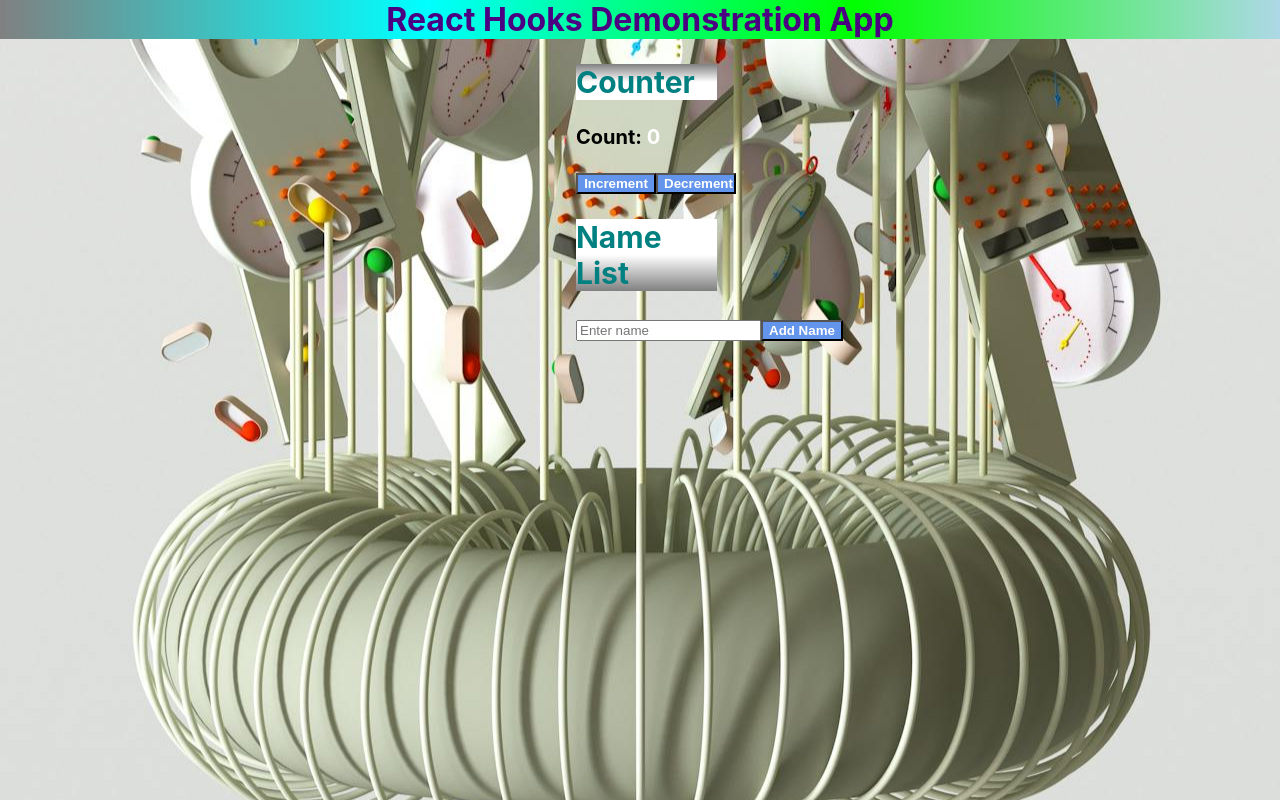
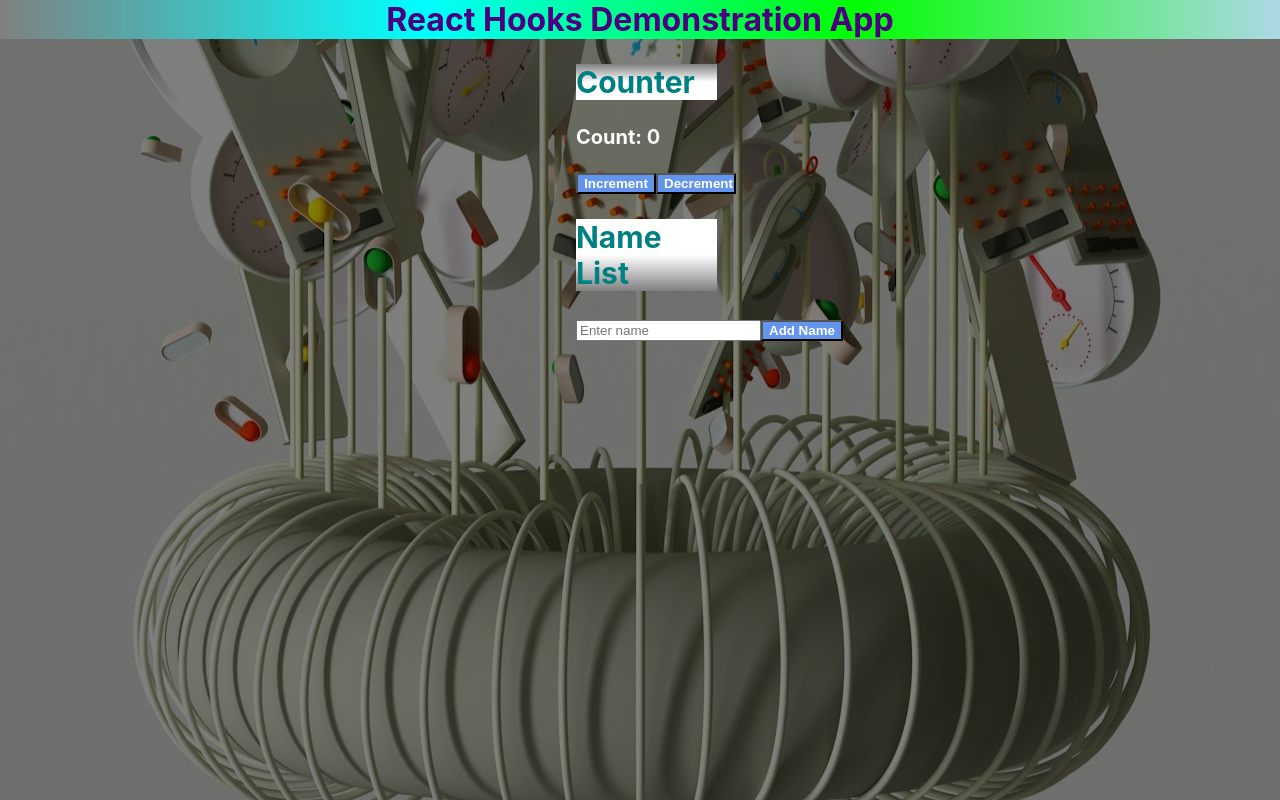
Before and after one commit to Seun0001/React_Hooks_Demonstration_App, a React (Create React App) app in the folder react-hooks-demonstration-app/: page / in a window 1280 px wide. Built offline with nearby package versions, Linux system fonts and the light colour scheme.

Commit message:
Hooks on React Project Done

```diff
--- a/react-hooks-demonstration-app/src/Components/ReactHooks/ReactHooks.css
+++ b/react-hooks-demonstration-app/src/Components/ReactHooks/ReactHooks.css
@@ -4,6 +4,9 @@ body {
     background-position: center;
     background-size: cover;
     overflow-y: scroll;
+    background-color: rgba(0, 0, 0, 0.5);
+    background-blend-mode: darken;
+    width: 100%; height: auto;
 }
 h1 {
     margin: 0px;
@@ -34,24 +37,16 @@ div > .keyName {
 }
 p,
 ul {
-    color: white;
+    color: whitesmoke;
     font-weight: bold;
-}
-.nameList {
-    background: rgba(10, 0, 255, 0.4);
-    background: url(../Images/Asparic.jpg);
-    background-repeat: no-repeat;
-    background-position: center;
-    background-size: cover;
 }
 button {
     color: #fff;
     font-weight: bold;
     background-color:cornflowerblue;
-
 }
 .default {
-    color: black;
+    color: #fff;
 }
 .positive {
     color: green;
```
Also changed, not shown: react-hooks-demonstration-app/src/Components/Images/Asparic.jpg (deleted).
